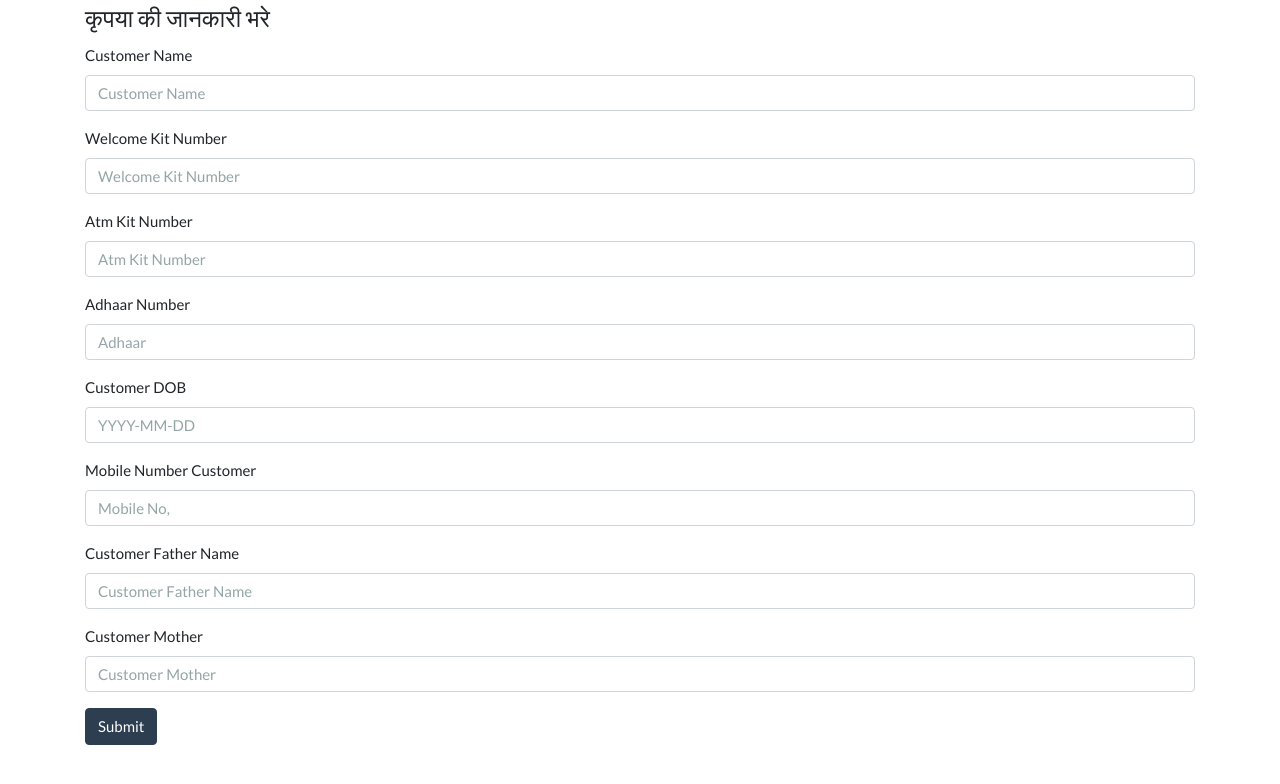
After one commit to anonymous330/Draft, a Django app: page /fino_customers/ in a window 1280 px wide. The commit adds this page. Shown: the top 784 px of the page. Run offline with Django 3.2, Linux system fonts and the light colour scheme; some libraries are stand-ins or nearby versions.

Commit message:
fino customer add 1

```diff
--- a/catlog/admin.py
+++ b/catlog/admin.py
@@ -1,6 +1,8 @@
 from django.contrib import admin
-from .models import demand_draft,number_register,farmer_register
+from .models import demand_draft,number_register,farmer_register,kit_numbers,debitCard
 # Register your models here.
 admin.site.register(demand_draft)
 admin.site.register(number_register)
 admin.site.register(farmer_register)
+admin.site.register(kit_numbers)
+admin.site.register(debitCard)
--- /dev/null
+++ b/catlog/static/js/index.js
@@ -0,0 +1,120 @@
+// alert('hello world')
+
+// const input = document.querySelector('input');
+// const log = document.getElementById('account_kit');
+//
+// input.addEventListener('change', updateValue);
+//
+// function updateValue(e) {
+//
+//   alert('Hello welcome kit')
+// }
+
+function set_parameter(data){
+  if (data['data'] == 'False'){
+    console.log(data,'Data')
+    cust=document.getElementById('account_kit').style.border='3px solid #A02905';
+    document.getElementById('cust_id').innerHTML='Invalid Welcome Kit Number'+'&#10060;'
+    document.getElementById('cust_id').style.color='red'
+    document.getElementById("myBtn").disabled = true;
+  }
+  else{
+    console.log(data,'Data True')
+    cust=document.getElementById('account_kit').style.border='3px solid #99FF99';
+    document.getElementById('cust_id').innerHTML='Valid Welcome Kit Number'+'&#9989;'
+    document.getElementById('cust_id').style.color='#60CE80'
+    document.getElementById("myBtn").disabled = false;
+  }
+
+
+}
+
+function set_parameter_debit(data){
+  if (data['data'] == 'False'){
+    console.log(data,'Data')
+    cust=document.getElementById('debit_kit').style.border='3px solid #A02905';
+    document.getElementById('debit_id').innerHTML='Invalid Debit Kit Number'+'&#10060;'
+    document.getElementById('debit_id').style.color='red'
+    document.getElementById("myBtn").disabled = true;
+  }
+  else{
+    console.log(data,'Data True')
+    cust=document.getElementById('debit_kit').style.border='3px solid #99FF99';
+    document.getElementById('debit_id').innerHTML='Valid Debit Kit Number'+'&#9989;'
+    document.getElementById('debit_id').style.color='#60CE80'
+    document.getElementById("myBtn").disabled = false;
+  }
+
+
+}
+
+
+
+
+function load_bar(x)
+{
+    if (x==0)
+    {
+    $(document.body).css( {"cursor": "default"} );
+    $("body").css( {"cursor": "wait"} );
+    $("body").css("visibility", "hidden"); //modal window
+//  $("#doc").....ENABLE all clicks (left/right/etc)
+    }
+
+    else if (x==1)
+    {
+    $(document.body).css( {"cursor": "wait"} );
+    $("body").css( {"cursor": "default"} );
+    $("body").css( {"visibility": "visible"} ); //modal window
+//  $("#doc").....DISABLE all clicks (left/right/etc)
+    }
+
+    else
+    {
+    return alert("Wrong argument!");
+    }
+}
+
+function welcomeKitValidate(value){
+  url='/validate/?value='+value
+  load_bar(0)
+    var xhttp = new XMLHttpRequest();
+    xhttp.onreadystatechange = function() {
+      if (this.readyState == 4 && this.status == 200) {
+        const data= JSON.parse(xhttp.responseText)
+        console.log(xhttp.responseText,data);
+        console.log(typeof(xhttp.responseText));
+        // console.log(data)
+          set_parameter(data)
+
+        load_bar(1)
+
+      }
+    };
+    xhttp.open("GET", url, true);
+    xhttp.send();
+
+}
+
+
+
+function debitValidate(value){
+  url='/validate/?value='+value
+  load_bar(0)
+    var xhttp = new XMLHttpRequest();
+    xhttp.onreadystatechange = function() {
+      if (this.readyState == 4 && this.status == 200) {
+        const data= JSON.parse(xhttp.responseText)
+        console.log(xhttp.responseText,data);
+        console.log(typeof(xhttp.responseText));
+        // console.log(data)
+          set_parameter_debit(data)
+
+        load_bar(1)
+
+      }
+    };
+    xhttp.open("GET", url, true);
+    xhttp.send();
+
+}
--- /dev/null
+++ b/catlog/templates/catlog/fino_customer.html
@@ -0,0 +1,103 @@
+{% load static %}
+<!DOCTYPE html>
+
+
+<html lang="en">
+<head>
+
+  <meta charset="UTF-8">
+  <meta name="viewport" content="width=device-width, initial-scale=1.0">
+  <meta http-equiv="X-UA-Compatible" content="ie=edge">
+  <link rel="stylesheet" href="//code.jquery.com/ui/1.12.1/themes/base/jquery-ui.css">
+
+  <link rel="stylesheet" href="https://bootswatch.com/4/flatly/bootstrap.min.css">
+  <link rel="stylesheet" href="/static/js/welcome.js">
+
+  <title>Fino Bank Customers</title>
+
+  <link rel="stylesheet" href="//code.jquery.com/ui/1.12.1/themes/base/jquery-ui.css">
+ <script src="https://code.jquery.com/jquery-1.12.4.js"></script>
+ <script src="https://code.jquery.com/ui/1.12.1/jquery-ui.js"></script>
+
+ <script>
+ $( function() {
+   $( "#datepicker" ).datepicker({
+     changeMonth: true,
+     changeYear: true
+   });
+ } );
+ </script>
+
+
+
+
+</head>
+<body class="container">
+
+
+
+  <form action="{% url 'fino_customers' %}" method="post" enctype="multipart/form-data">
+    {% csrf_token %}
+    <fieldset>
+      <legend>कृपया  की जानकारी भरे </legend>
+
+      <div class="form-group">
+        <label >Customer Name</label>
+        <input type="text" class="form-control" placeholder="Customer Name" name='customer_name'>
+      </div>
+
+      <div class="form-group">
+        <label>Welcome Kit Number</label>
+        <input type="text" class="form-control"  id="account_kit" placeholder="Welcome Kit Number" name='account_kit'  onblur="welcomeKitValidate(this.value)" >
+        <span id="cust_id"></span>
+      </div>
+      <div class="form-group hidden-form">
+        <input type="hidden" name="" id='customer_id'>
+      </div>
+
+      <div class="form-group">
+        <label>Atm Kit Number</label>
+        <input type="number" class="form-control" placeholder="Atm Kit Number" class="form-control" id="debit_kit" placeholder="Atm Kit Number" name='atm_kit'  onblur="debitValidate(this.value)">
+        <span id="debit_id"></span>
+      </div>
+
+      <div class="form-group">
+        <label>Adhaar Number</label>
+        <input type="text" class="form-control"  id="" placeholder="Adhaar" name='adhaar_no'/>
+      </div>
+
+      <div class="form-group" id="demo">
+        <label>Customer DOB</label>
+        <input type="text" class="form-control"  id="datepicker" placeholder="YYYY-MM-DD" name='customer_dob'/>
+      </div>
+
+
+
+      <div class="form-group">
+        <label>Mobile Number Customer</label>
+        <input type="text" class="form-control" placeholder="Mobile No," name="mobile_no"/>
+
+      </div>
+      <div class="form-group">
+        <label>Customer Father Name</label>
+        <input type="text" class="form-control"  class="form-control" placeholder="Customer Father Name" name="customer_father"/>
+
+      </div>
+
+      <div class="form-group">
+        <label>Customer Mother</label>
+        <input type="text" class="form-control" id="customer" class="form-control" placeholder="Customer Mother" name="customer_mother"/>
+      </div>
+
+  <button type="submit" class="btn btn-primary" id="myBtn">Submit</button>
+
+
+  </form>
+  <div id="loading-overlay">
+      <div class="loading-icon"></div>
+  </div>
+
+<script type="text/javascript" src="{% static 'js/index.js' %}"></script>
+
+</body>
+</html>
--- a/catlog/templates/catlog/home_page.html
+++ b/catlog/templates/catlog/home_page.html
@@ -20,6 +20,7 @@
     <a href="{% url 'number' %}"><button>मोबाइल नंबर के लिए। </button></a>
     <br>
     <a href="{% url 'enquire_number' %}"><button>Farmers Mobile Numbers</button></a>
+    <a href="{% url 'fino_customers' %}"><button href="{% url 'index' %}">Fino Customer</button></a><br> <br> <br>
   </div>
 </div>
 
--- a/catlog/url.py
+++ b/catlog/url.py
@@ -12,5 +12,7 @@ path('view/',views.view,name='view'),
 path('edit_detail/<int:id>',views.edit_detail,name='edit_detail'),
 path('delete_farmer/<str:name>',views.delete_farmer,name='delete_farmer'),
 path('delete_number/<int:id>',views.delete_number,name='delete_number'),
-path('enquire_number/',views.enquire_number,name='enquire_number')
+path('enquire_number/',views.enquire_number,name='enquire_number'),
+path('fino_customers/',views.fino_customers,name='fino_customers'),
+path('validate/',views.validate,name='validate')
 ]
--- a/catlog/views.py
+++ b/catlog/views.py
@@ -1,8 +1,10 @@
 from django.shortcuts import render,redirect
 from django.http import HttpResponse
-from .models import demand_draft,number_register,farmer_register
+from .models import demand_draft,number_register,farmer_register,kit_numbersSerializer,kit_numbers,debitCard,debitCardSerializer
 from sqlalchemy import create_engine
 from sqlalchemy.orm import scoped_session, sessionmaker
+from django.core.exceptions import ObjectDoesNotExist
+import json
  # Create your views here.
 
 
@@ -160,6 +162,42 @@ def enquire_number(request):
     return render(request,'catlog/enquire_numbers.html',result)
 
 
+def fino_customers(request):
+    if request.method =='POST':
+        name=request.POST['customer_name']
+        customer_dob=request.POST['customer_dob']
+        account_kit=request.POST['account_kit']
+        atm_kit=request.POST['atm_kit']
+        adhaar_no=request.POST['adhaar_no']
+        mobile_no=request.POST['mobile_no']
+        customer_father=request.POST['customer_father']
+        customer_mother=request.POST['customer_mother']
+
+        return render(request,'catlog/fino_customer.html')
+
+
+    return render(request,'catlog/fino_customer.html')
+
+def validate(request):
+    kit_number=request.GET['value']
+    if len(kit_number) ==7:
+        try:
+            atm_info=debitCardSerializer(debitCard(pk=kit_number))
+            return HttpResponse(json.dumps(atm_info.data))
+        except ObjectDoesNotExist or ValueError:
+            return HttpResponse('{"data":"False"}')
+    try:
+        kit_info=kit_numbersSerializer(kit_numbers.objects.get(pk=kit_number))
+        return HttpResponse(json.dumps(kit_info.data))
+    except ObjectDoesNotExist or ValueError:
+
+        return HttpResponse('{"data":"False"}')
+
+    # if len(kit_info.data)>0:
+    #
+
+
+
 def delete_number(request,id):
     number_register.objects.get(pk=id).delete()
     return redirect('view')
```
Also changed, not shown: catlog/models.py (+45 -1 lines), catlog/migrations/0006_customer_detain.py (added), catlog/migrations/0007_auto_20210315_2000.py (added), catlog/migrations/0008_auto_20210315_2010.py (added), catlog/migrations/0009_auto_20210315_2014.py (added), catlog/migrations/0010_debitcard.py (added), db.sqlite3.
